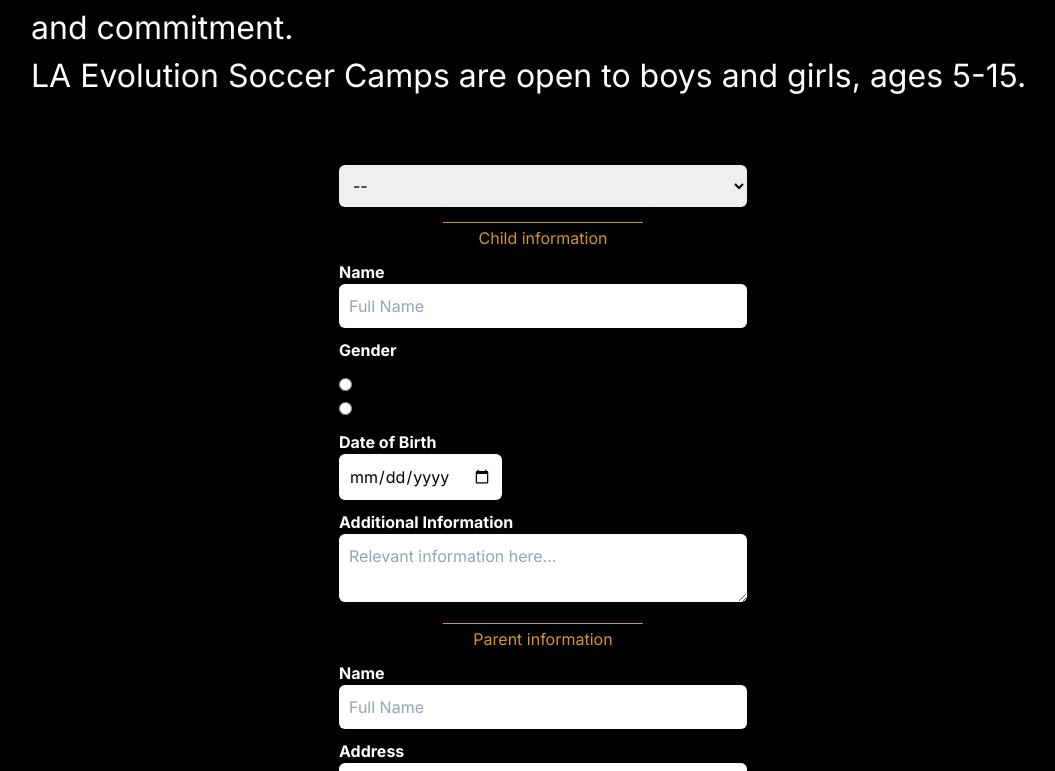
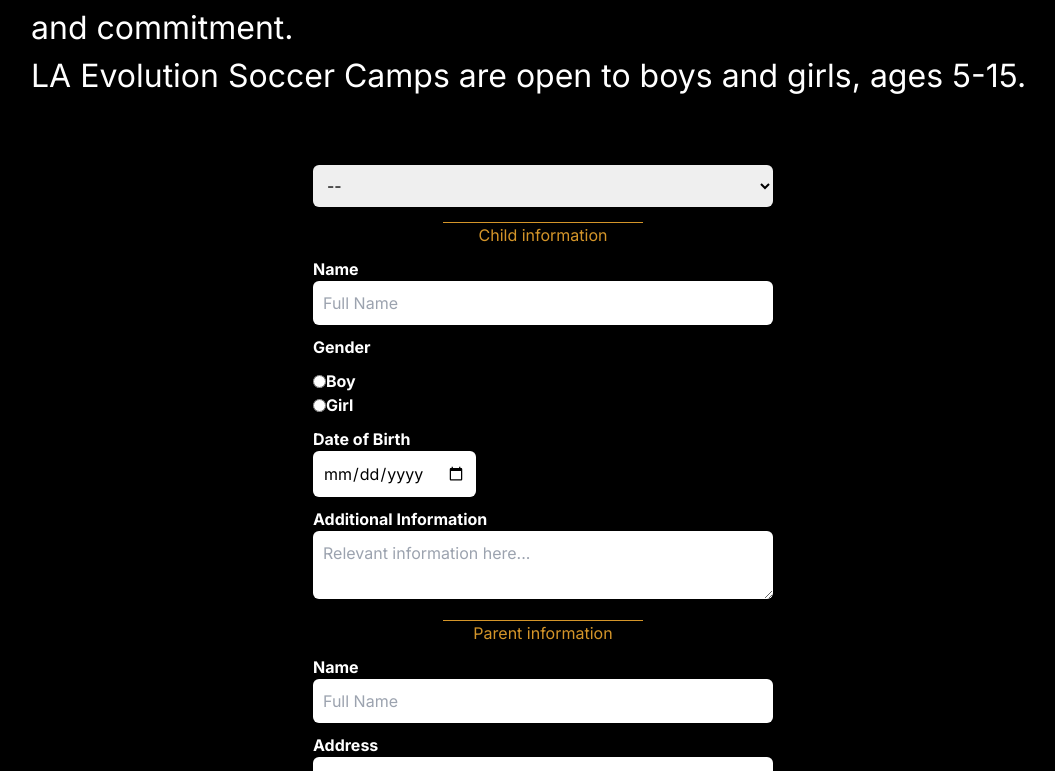
Before and after one commit to ChenGit55/laevolution, a Next.js app: page /camps in a window 1280 px wide. Shown: the part 476-1247 px from the top of the page, without its empty margins (97-1152 px from the left). Built offline with nearby package versions, Linux system fonts and the light colour scheme.

Commit message:
Enroll form style adjustment.

```diff
--- a/src/components/EnrollForm/enroll-form.css
+++ b/src/components/EnrollForm/enroll-form.css
@@ -3,14 +3,13 @@
   width: 200px;
   text-align: center;
   align-self: center;
-  padding-top: 3px;
   color: var(--secondary);
 }
 
-.enroll-form span {
-  color: white;
-  text-align: start;
+.enroll-form {
+  padding: 20px;
 }
+
 .enroll-form .form-field {
   margin-top: 10px;
 }
@@ -63,3 +62,9 @@
 .collapsed {
   max-height: 0;
 }
+
+@media (min-width: 768px) {
+  .enroll-form {
+    width: 500px;
+  }
+}
--- a/src/components/EnrollForm/index.tsx
+++ b/src/components/EnrollForm/index.tsx
@@ -100,7 +100,7 @@ const EnrollForm = () => {
     setIsChecked(!isChecked);
   };
   return (
-    <form className="enroll-form max-w-md mx-auto p-5" onSubmit={sendEmail}>
+    <form className="enroll-form " onSubmit={sendEmail}>
       <div className="program-select">
         <div className="form-field">
           <select
@@ -147,7 +147,9 @@ const EnrollForm = () => {
                 onChange={handleChange}
                 required
               />
-              <label htmlFor="inline-radio">Boy</label>
+              <label htmlFor="inline-radio" className="form-label">
+                Boy
+              </label>
             </div>
             <div className="flex items-center me-4">
               <input
@@ -159,7 +161,9 @@ const EnrollForm = () => {
                 checked={formData.gender === "girl"}
                 required
               />
-              <label htmlFor="inline-radio">Girl</label>
+              <label htmlFor="inline-radio" className="form-label">
+                Girl
+              </label>
             </div>
           </div>
         </div>
```
